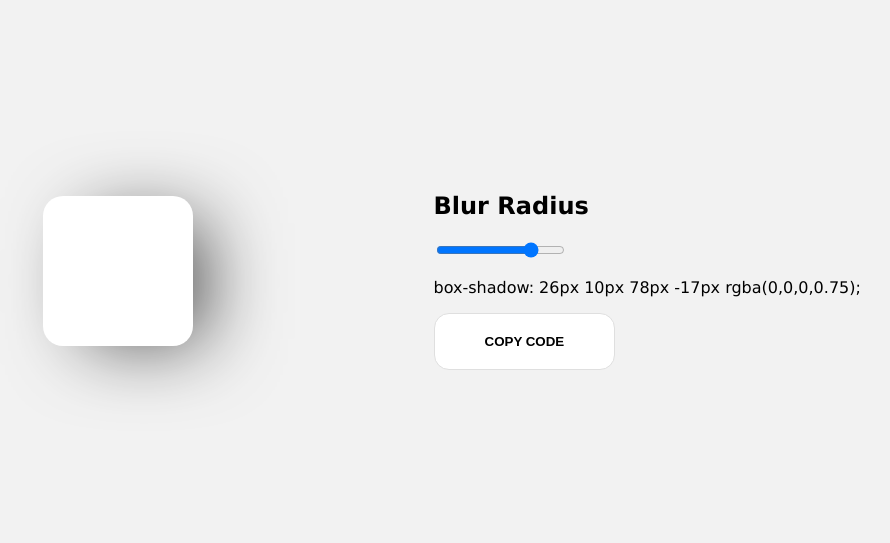
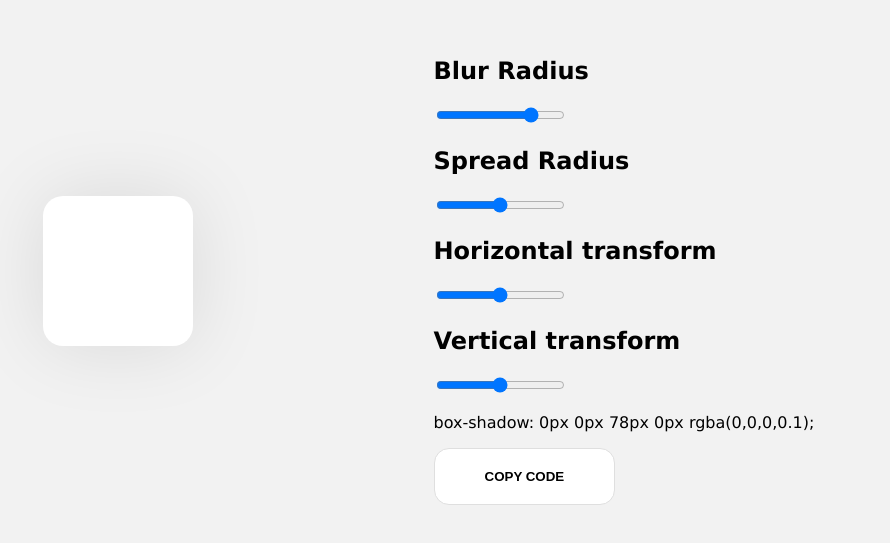
Before and after one commit to BorisDmv/shadow-effect, a website: page index.html in a window 1280 px wide. Shown: the part 137-680 px from the top of the page, without its empty margins (86-976 px from the left). Drawn offline with Linux system fonts and the light colour scheme.

Commit message:
added spread blur and horizontal/vertical transform sliders

```diff
--- a/index.html
+++ b/index.html
@@ -14,7 +14,13 @@
             <div class="data">
                 <h2>Blur Radius</h2>
                 <input type="range" min="1" max="100" value="78" class="slider" id="blurRadiusSlider">
-                <p id="copyCodeText">box-shadow: 26px 10px <span id="blurRadiusValue">78</span>px -17px rgba(0,0,0,0.75);</p>
+                <h2>Spread Radius</h2>
+                <input type="range" min="-100" max="100" value="0" class="slider" id="spreadRadiusSlider">
+                <h2>Horizontal transform</h2>
+                <input type="range" min="-100" max="100" value="0" class="slider" id="horizontalSlider">
+                <h2>Vertical transform</h2>
+                <input type="range" min="-100" max="100" value="0" class="slider" id="verticalSlider">
+                <p id="copyCodeText">box-shadow: <span id="horizontalValue">10</span>px <span id="verticalValue">10</span>px <span id="blurRadiusValue">78</span>px <span id="spreadRadiusValue">0</span>px rgba(0,0,0,0.1);</p>
                 <button class="btnDefault">COPY CODE</button>
             </div>
         </div>
--- a/main.js
+++ b/main.js
@@ -3,13 +3,25 @@ document.addEventListener('DOMContentLoaded', function () {
     var copyCodeText = document.getElementById("copyCodeText");
     var slider = document.getElementById('blurRadiusSlider');
     var blurRadiusText = document.getElementById('blurRadiusValue');
+    var slider2 = document.getElementById('spreadRadiusSlider');
+    var spreadRadiusText = document.getElementById('spreadRadiusValue');
+    var slider3 = document.getElementById('horizontalSlider');
+    var horizontalText = document.getElementById('horizontalValue');
+    var slider4 = document.getElementById('verticalSlider');
+    var verticalText = document.getElementById('verticalValue');
     var shadowbox = document.querySelector('.shadowbox');
     // Function to update box-shadow value and style
     function updateShadow() {
         var value = slider.value;
-        var boxShadowValue = "26px 10px ".concat(value, "px -17px rgba(0,0,0,0.75)");
+        var value2 = slider2.value;
+        var value3 = slider3.value;
+        var value4 = slider4.value;
+        var boxShadowValue = "".concat(value3, "px ").concat(value4, "px ").concat(value, "px ").concat(value2, "px rgba(0,0,0,0.1)");
         shadowbox.style.boxShadow = boxShadowValue;
         blurRadiusText.textContent = value;
+        spreadRadiusText.textContent = value2;
+        horizontalText.textContent = value3;
+        verticalText.textContent = value4;
     }
     copyButton.addEventListener("click", function () {
         navigator.clipboard.writeText(copyCodeText.innerText)
@@ -25,6 +37,9 @@ document.addEventListener('DOMContentLoaded', function () {
     });
     // Event listener for slider change
     slider.addEventListener('input', updateShadow);
+    slider2.addEventListener('input', updateShadow);
+    slider3.addEventListener('input', updateShadow);
+    slider4.addEventListener('input', updateShadow);
     // Initial update
     updateShadow();
 });
--- a/style.css
+++ b/style.css
@@ -17,9 +17,9 @@ body{
     border-radius: 20px;
     background-color: rgb(255, 255, 255);
 
-    -webkit-box-shadow: 26px 10px 78px -17px rgba(0,0,0,0.75);
-    -moz-box-shadow: 26px 10px 78px -17px rgba(0,0,0,0.75);
-    box-shadow: 26px 10px 78px -17px rgba(0,0,0,0.75);
+    -webkit-box-shadow: 10px 10px 78px 0px rgba(0,0,0,0.1);
+    -moz-box-shadow: 10px 10px 78px 0px rgba(0,0,0,0.1);
+    box-shadow: 10px 10px 78px 0px rgba(0,0,0,0.1);
 }
 
 .data{
```
Also changed, not shown: main.ts (+21 -1 lines), example-shadow-effect.png.
